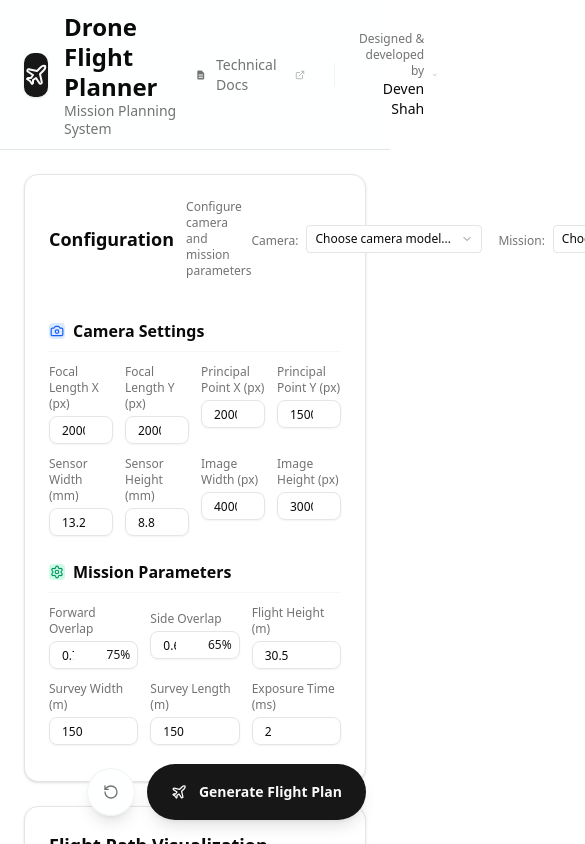
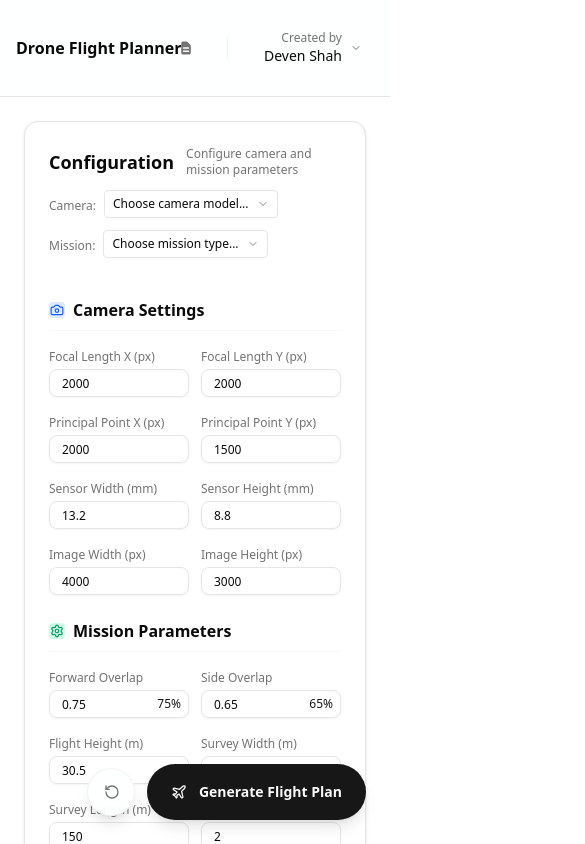
Before and after one commit to devenshah2018/drone-trajectory-interface, a Next.js app: page / in a window 390 px wide. Shown: the top 844 px of the page, 585 px wide, since content can reach past the window. Built offline with nearby package versions, Linux system fonts and the light colour scheme.

Commit message:
Enhancement: Improve responsive design and layout across various components for better user experience on mobile.

```diff
--- a/app/page.tsx
+++ b/app/page.tsx
@@ -163,31 +163,33 @@ export default function Home() {
     <div className="bg-background min-h-screen">
       {/* Header: app title, docs link, and user profile */}
       <header className="border-border bg-card/50 sticky top-0 z-40 border-b backdrop-blur-sm">
-        <div className="container mx-auto px-6 py-3">
-          <div className="flex min-h-[60px] items-center justify-between">
-            {/* Left Side - Logo and Title */}
-            <div className="flex items-center gap-4">
-              <div className="bg-primary flex h-11 w-11 items-center justify-center rounded-lg shadow-sm">
-                <Plane className="text-primary-foreground h-6 w-6" />
+        <div className="container mx-auto px-4 py-4 sm:px-6 sm:py-3">
+          <div className="flex min-h-[64px] items-center justify-between gap-4">
+            {/* Left Side - compact logo + title (responsive, single-row friendly) */}
+            <div className="flex items-center gap-2 sm:gap-3 min-w-0">
+              {/* Logo hidden on very small screens to maximize header space */}
+              <div className="hidden sm:flex bg-primary h-9 w-9 items-center justify-center rounded-lg shadow-sm flex-shrink-0">
+                <Plane className="text-primary-foreground h-5 w-5" />
               </div>
-              <div className="flex flex-col justify-center">
-                <h1 className="text-foreground text-2xl leading-tight font-bold">
+              <div className="flex flex-col justify-center min-w-0">
+                <h1 className="text-foreground text-base sm:text-lg md:text-2xl leading-tight font-bold whitespace-nowrap">
                   Drone Flight Planner
                 </h1>
-                <p className="text-muted-foreground text-sm leading-tight">
+                {/* subtitle hidden on very small screens to keep header compact */}
+                <p className="text-muted-foreground text-xs md:text-sm leading-tight hidden sm:block">
                   Mission Planning System
                 </p>
               </div>
             </div>
 
-            {/* Right Side - Navigation */}
-            <div className="flex items-center gap-3">
+            {/* Right Side - Navigation (compact on mobile; stays on one row) */}
+            <div className="flex items-center gap-3 sm:gap-4 flex-shrink-0 whitespace-nowrap">
               {/* Technical Documentation Link */}
               <a
                 href="https://github.com/devenshah2018/drone-trajectory"
                 target="_blank"
                 rel="noopener noreferrer"
-                className="text-muted-foreground hover:text-foreground hover:bg-muted/50 hover:border-border/50 flex items-center gap-2.5 rounded-lg border border-transparent px-4 py-2.5 text-sm font-medium transition-all duration-200"
+                className="text-muted-foreground hover:text-foreground hover:bg-muted/50 hover:border-border/50 flex items-center gap-2 rounded-lg border border-transparent px-3 py-2 text-sm sm:px-4 sm:py-2.5 transition-all duration-200"
               >
                 <svg className="h-4 w-4" fill="currentColor" viewBox="0 0 20 20">
                   <path
@@ -196,20 +198,21 @@ export default function Home() {
                     clipRule="evenodd"
                   />
                 </svg>
-                <span>Technical Docs</span>
-                <ExternalLink className="h-3.5 w-3.5 opacity-60" />
+                <span className="ml-1 hidden xs:inline-block sm:inline-block">Technical Docs</span>
               </a>
 
               {/* Divider */}
-              <div className="bg-border/50 h-6 w-px"></div>
+              <div className="bg-border/50 h-6 w-px mx-2"></div>
 
               {/* Author Profile with Dropdown */}
-              <div className="flex items-center">
+              <div className="flex items-center ml-1">
                 <AuthorProfile />
               </div>
             </div>
           </div>
         </div>
+
+        {/* Mobile stacked panel removed — header now displays all controls inline on one row for small screens */}
       </header>
 
       <main className="container mx-auto space-y-6 px-6 py-6">
--- a/components/author-profile.tsx
+++ b/components/author-profile.tsx
@@ -47,7 +47,7 @@ export function AuthorProfile() {
         className="text-muted-foreground hover:text-foreground hover:bg-muted/5 flex cursor-pointer items-center gap-2 rounded-lg px-3 py-2 text-sm font-medium transition-colors"
       >
         <div className="text-right">
-          <div className="text-muted-foreground text-xs">Designed & developed by</div>
+          <div className="text-muted-foreground text-xs">Created by</div>
           <div className="text-foreground text-sm font-medium">Deven Shah</div>
         </div>
         <ChevronDown
--- a/components/horizontal-config.tsx
+++ b/components/horizontal-config.tsx
@@ -298,14 +298,14 @@ export const HorizontalConfig = forwardRef<HorizontalConfigRef, HorizontalConfig
     return (
       <Card className="border-border bg-card shadow-sm">
         <CardHeader className="pb-2">
-          <div className="flex items-center justify-between">
+          <div className="flex flex-col sm:flex-row sm:items-center sm:justify-between gap-3">
             <div className="flex items-center gap-3">
               <CardTitle className="text-foreground text-lg font-semibold">Configuration</CardTitle>
               <CardDescription className="text-muted-foreground text-xs">
                 Configure camera and mission parameters
               </CardDescription>
             </div>
-            <div className="flex items-center gap-4">
+            <div className="flex flex-col sm:flex-row items-start sm:items-center gap-3 sm:gap-4 w-full sm:w-auto">
               {/* Camera Preset */}
               <div className="flex items-center gap-2">
                 <Tooltip content="Load predefined camera configurations for common drone models and sensors">
@@ -317,7 +317,7 @@ export const HorizontalConfig = forwardRef<HorizontalConfigRef, HorizontalConfig
                     if (value) loadCameraPreset(value);
                   }}
                 >
-                  <SelectTrigger className="w-44 cursor-pointer">
+                  <SelectTrigger className="w-full sm:w-44 cursor-pointer text-left">
                     <SelectValue placeholder="Choose camera model..." />
                   </SelectTrigger>
                   <SelectContent>
@@ -340,7 +340,7 @@ export const HorizontalConfig = forwardRef<HorizontalConfigRef, HorizontalConfig
                     if (value) loadMissionPreset(value);
                   }}
                 >
-                  <SelectTrigger className="w-44 cursor-pointer">
+                  <SelectTrigger className="w-full sm:w-44 cursor-pointer text-left">
                     <SelectValue placeholder="Choose mission type..." />
                   </SelectTrigger>
                   <SelectContent>
@@ -356,7 +356,7 @@ export const HorizontalConfig = forwardRef<HorizontalConfigRef, HorizontalConfig
           </div>
         </CardHeader>
         <CardContent className="pt-0 pb-3">
-          <div className="grid grid-cols-1 gap-6 xl:grid-cols-2">
+          <div className="grid grid-cols-1 gap-6 lg:grid-cols-2">
             {/* Camera Settings */}
             <div>
               <div className="border-border/30 mb-3 flex items-center gap-2 border-b pb-2">
@@ -365,7 +365,7 @@ export const HorizontalConfig = forwardRef<HorizontalConfigRef, HorizontalConfig
                 </div>
                 <h3 className="text-md text-foreground font-semibold">Camera Settings</h3>
               </div>
-              <div className="grid grid-cols-4 gap-3">
+              <div className="grid grid-cols-2 sm:grid-cols-2 lg:grid-cols-4 gap-3">
                 {/* Row 1 - Focal Length & Principal Point */}
                 <div>
                   <Tooltip content="Focal length in X direction (pixels). Determines horizontal field of view and image scale.">
@@ -522,7 +522,7 @@ export const HorizontalConfig = forwardRef<HorizontalConfigRef, HorizontalConfig
                 </div>
                 <h3 className="text-md text-foreground font-semibold">Mission Parameters</h3>
               </div>
-              <div className="grid grid-cols-3 gap-3">
+              <div className="grid grid-cols-2 sm:grid-cols-2 md:grid-cols-3 gap-3">
                 {/* Row 1 - Overlap & Height */}
                 <div>
                   <Tooltip content="Forward overlap percentage between consecutive images in flight direction. Higher values ensure better reconstruction quality but increase flight time.">
--- a/components/ui/button.tsx
+++ b/components/ui/button.tsx
@@ -5,7 +5,7 @@ import { cva, type VariantProps } from "class-variance-authority";
 import { cn } from "@/lib/utils";
 
 const buttonVariants = cva(
-  "inline-flex items-center justify-center gap-2 whitespace-nowrap rounded-md text-sm font-medium transition-all disabled:pointer-events-none disabled:opacity-50 [&_svg]:pointer-events-none [&_svg:not([class*='size-'])]:size-4 shrink-0 [&_svg]:shrink-0 outline-none focus-visible:border-ring focus-visible:ring-ring/50 focus-visible:ring-[3px] aria-invalid:ring-destructive/20 dark:aria-invalid:ring-destructive/40 aria-invalid:border-destructive",
+  "block md:inline-flex items-center justify-center gap-2 whitespace-nowrap rounded-md text-sm font-medium transition-all disabled:pointer-events-none disabled:opacity-50 [&_svg]:pointer-events-none [&_svg:not([class*='size-'])]:size-4 shrink-0 [&_svg]:shrink-0 outline-none focus-visible:border-ring focus-visible:ring-ring/50 focus-visible:ring-[3px] aria-invalid:ring-destructive/20 dark:aria-invalid:ring-destructive/40 aria-invalid:border-destructive",
   {
     variants: {
       variant: {
```
Also changed, not shown: components/flight-path-visualization.tsx (+74 -24 lines), components/flight-simulation-controller.tsx (+44 -5 lines).
